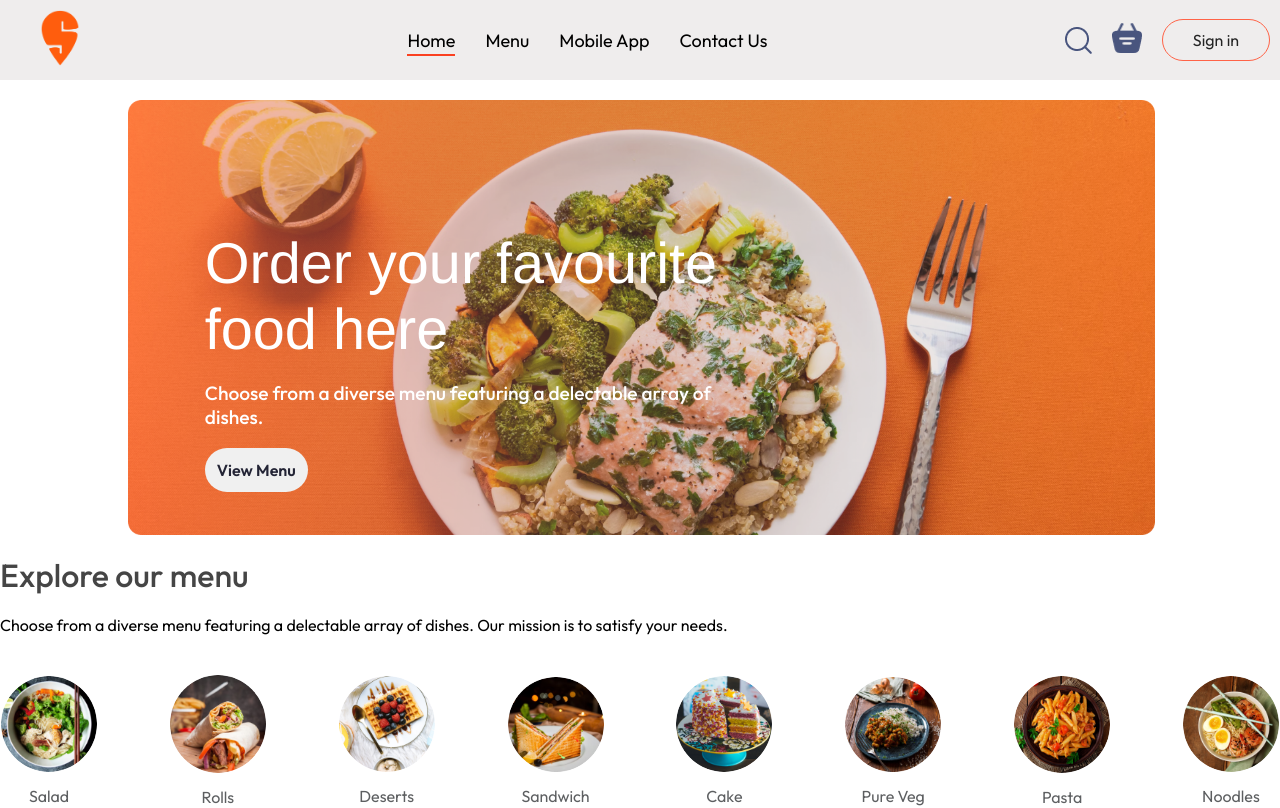
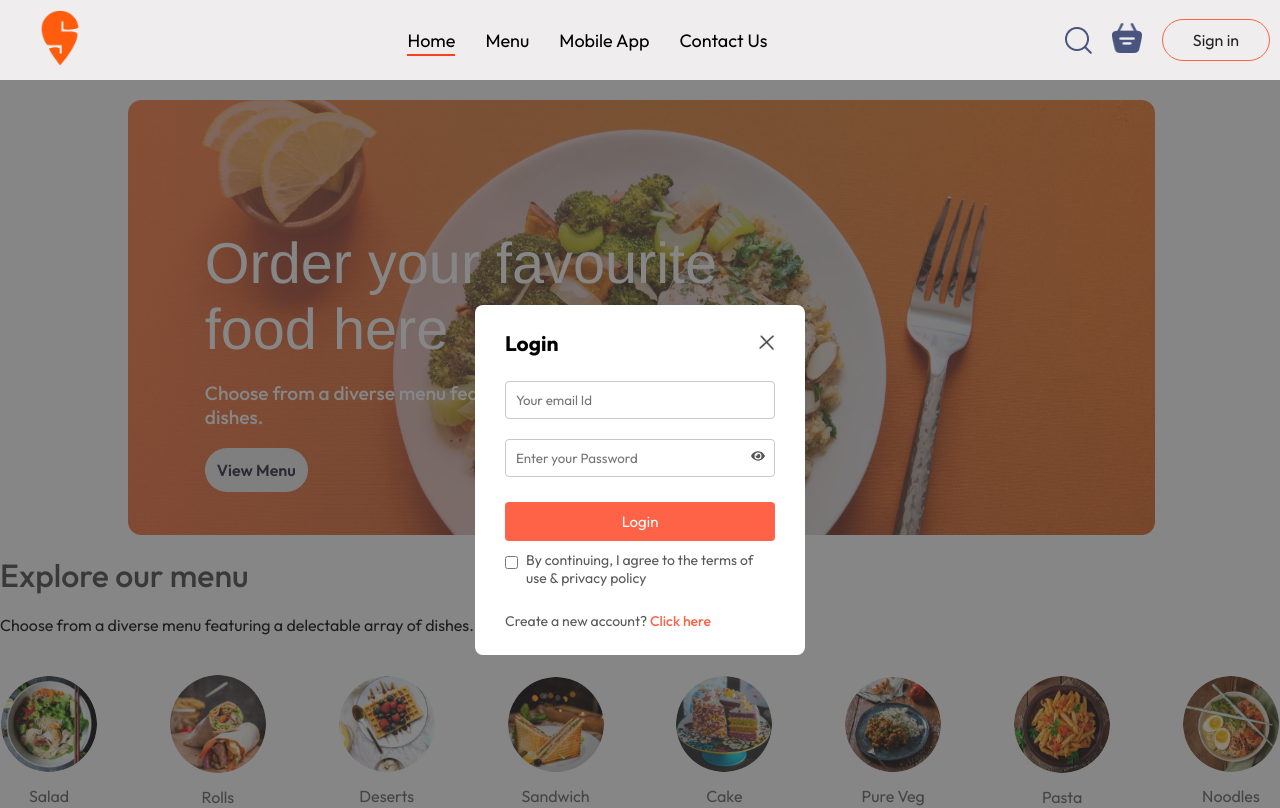
Before and after one commit to AlanRoy25/Food_Delivery_app, a React (Vite) app in the folder frontend/: page / in a window 1280 px wide. Shown: the top 808 px of the page. Built offline with nearby package versions, Linux system fonts and the light colour scheme.

Commit message:
siginin reloaded

```diff
--- a/frontend/src/App.jsx
+++ b/frontend/src/App.jsx
@@ -1,4 +1,4 @@
-import React from "react";
+import React, { useState } from "react";
 import Navbar from "./components/Navbar/Navbar";
 import { Route, Routes } from "react-router-dom";
 import Home from "./pages/Home/Home";
@@ -10,9 +10,12 @@ import AppDownload from "./components/AppDownload/AppDownload";
 import ExploreMenu from "./components/ExploreMenu/ExploreMenu";
 
 const App = () => {
+  const [showLogin, setShowLogin] = useState(true);
+
   return (
     <>
-      <Navbar cartItemCount={0} />
+      <Navbar setShowLogin={setShowLogin} />
+      {showLogin && <LoginPage />}
       <Routes>
         <Route path="/" element={<Home />} />
         <Route path="/menu" element={<ExploreMenu />} />
@@ -20,6 +23,7 @@ const App = () => {
         <Route path="/cart" element={<Cart />} />
         <Route path="/orders" element={<PlaceOrder />} />
         <Route path="/login" element={<LoginPage />} />
+        {/* Ensure you handle the login route separately if needed */}
       </Routes>
       <Footer />
     </>
--- a/frontend/src/components/Login/Login.jsx
+++ b/frontend/src/components/Login/Login.jsx
@@ -4,11 +4,11 @@ import { FaEye, FaEyeSlash } from "react-icons/fa";
 import { assets } from "../../assets/assets";
 import { useNavigate } from "react-router-dom";
 import { StoreContext } from "../../context/StoreContext";
-import axios from 'axios'
+import axios from 'axios';
 
 const Login = () => {
   const { setToken } = useContext(StoreContext);
-
+  const [showLogin, setShowLogin] = useState(true);
   const navigate = useNavigate();
   const [currentState, setCurrentState] = useState("Login");
   const [passwordVisible, setPasswordVisible] = useState(false);
@@ -21,18 +21,24 @@ const Login = () => {
   const onChangeHandler = (event) => {
     const name = event.target.name;
     const value = event.target.value;
-
-    setData((prevdata) => ({ ...prevdata, [name]: value })); // first setting data and the current data fir previous data ko call karke name ko update karre hain.with the current value
+    setData((prevData) => ({ ...prevData, [name]: value }));
   };
 
-  const onLogin = async (event) => {
+  const handlePasswordVisibility = () => {
+    setPasswordVisible(!passwordVisible);
+  };
+
+  const handleCloseClick = () => {
+    setShowLogin(false); // Close the popup
+  };
+
+  const onSubmitHandler = async (event) => {
     event.preventDefault();
     let newUrl = `${import.meta.env.VITE_API_URL}/api/user`;
-;
     if (currentState === "Login") {
-      newUrl += "/login"
+      newUrl += "/login";
     } else {
-      newUrl += "/signin"
+      newUrl += "/signin";
     }
 
     try {
@@ -40,7 +46,8 @@ const Login = () => {
       if (response.data.success) {
         setToken(response.data.token);
         localStorage.setItem('token', response.data.token);
-        navigate('/'); // Redirect to homepage or another protected route
+        setShowLogin(false); // Hide login popup
+        navigate('/'); // Redirect to homepage
       } else {
         alert(response.data.message);
       }
@@ -50,29 +57,20 @@ const Login = () => {
     }
   };
 
-  const HandlePasswordVisibility = () => {
-    setPasswordVisible(!passwordVisible);
-  };
-
-  const HandleLoginClick = () => {
-    navigate("/login");
-  };
-
   return (
+    <>
+      {showLogin && (
         <div className="Login-popup">
           <form
-        onSubmit={onLogin}
+            onSubmit={onSubmitHandler}
             className="Login-popup-container"
-        onClick={HandleLoginClick}
           >
             <div className="Login-popup-title">
               <h2>{currentState}</h2>
-          <img onClick={() => navigate(-1)} src={assets.cross_icon} alt="" />
+              <img onClick={handleCloseClick} src={assets.cross_icon} alt="Close" />
             </div>
             <div className="Login-popup-inputs">
-          {currentState === "Login" ? (
-            <></>
-          ) : (
+              {currentState === "Sign Up" && (
                 <input
                   name="name"
                   onChange={onChangeHandler}
@@ -83,7 +81,6 @@ const Login = () => {
                   autoComplete="name"
                 />
               )}
-
               <input
                 name="email"
                 onChange={onChangeHandler}
@@ -102,8 +99,7 @@ const Login = () => {
                   placeholder="Enter your Password"
                   required
                 />
-
-            <div className="Login-password-eye" onClick={HandlePasswordVisibility}>
+                <div className="Login-password-eye" onClick={handlePasswordVisibility}>
                   {passwordVisible ? <FaEyeSlash /> : <FaEye />}
                 </div>
               </div>
@@ -128,6 +124,8 @@ const Login = () => {
             )}
           </form>
         </div>
+      )}
+    </>
   );
 };
 
--- a/frontend/src/components/Navbar/Navbar.css
+++ b/frontend/src/components/Navbar/Navbar.css
@@ -115,6 +115,7 @@
   display: none;
   right: 0;
   z-index: 300;
+  top: 100%;
 }
 
 .navbar-profile:hover .nav-profile-dropdown{
--- a/frontend/src/components/Navbar/Navbar.jsx
+++ b/frontend/src/components/Navbar/Navbar.jsx
@@ -4,9 +4,15 @@ import { assets } from "../../assets/assets";
 import { Link, useNavigate } from "react-router-dom";
 import { StoreContext } from "../../context/StoreContext";
 
-const Navbar = ({ cartItemCount }) => {
+const Navbar = ({ setShowLogin }) => {
   const [menu, setMenu] = useState("home");
   const { getTotalCartAmount, token ,setToken } = useContext(StoreContext);
+
+  const logout = () => {
+    localStorage.removeItem('token')
+    setToken('')
+    navigate('/')
+  }
   const navigate = useNavigate();
 
   return (
@@ -62,13 +68,13 @@ const Navbar = ({ cartItemCount }) => {
               {getTotalCartAmount() > 0 && <div className="dot"></div>}
             </Link>
           </div>
-          {!token? <button onClick={() => navigate("/login")}>Sign in</button>
+          {!token? <button onClick={() => setShowLogin(true)}>Sign in</button>
           : <div className="navbar-profile">
             <img src={assets.profile_icon} alt="" />
             <ul className="nav-profile-dropdown">
               <li><img src={assets.bag_icon} alt="" /><p>Orders</p></li>
               <hr />
-              <li><img src={assets.logout_icon} alt="" /><p>Logout</p></li>
+              <li onClick={logout}><img src={assets.logout_icon} alt="" /><p>Logout</p></li>
             </ul>
 
           </div> }
```
Also changed, not shown: 1 other file (tests, documents, lock files or other folders). Lines whose indentation alone changed are shown as unchanged.
